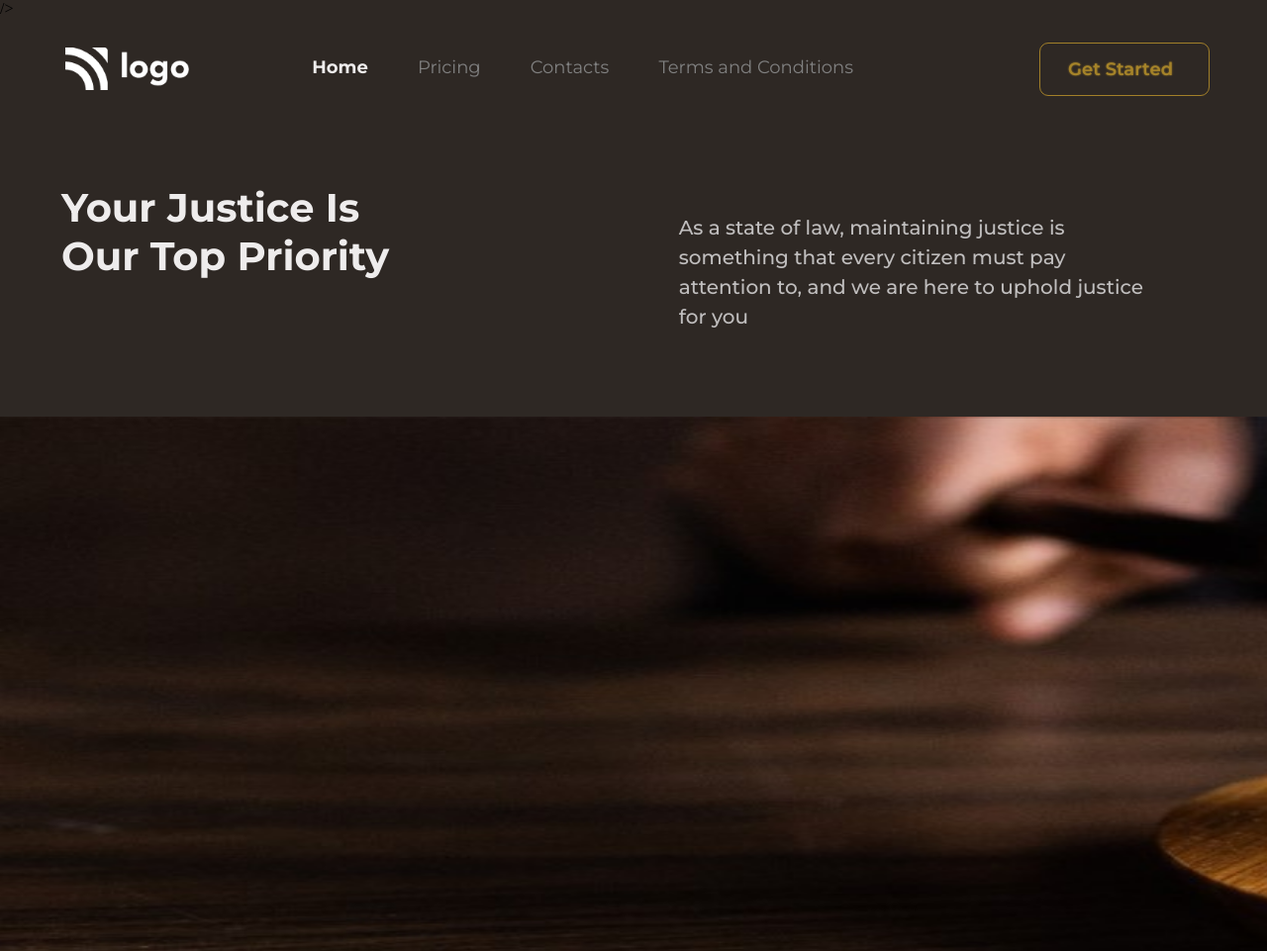
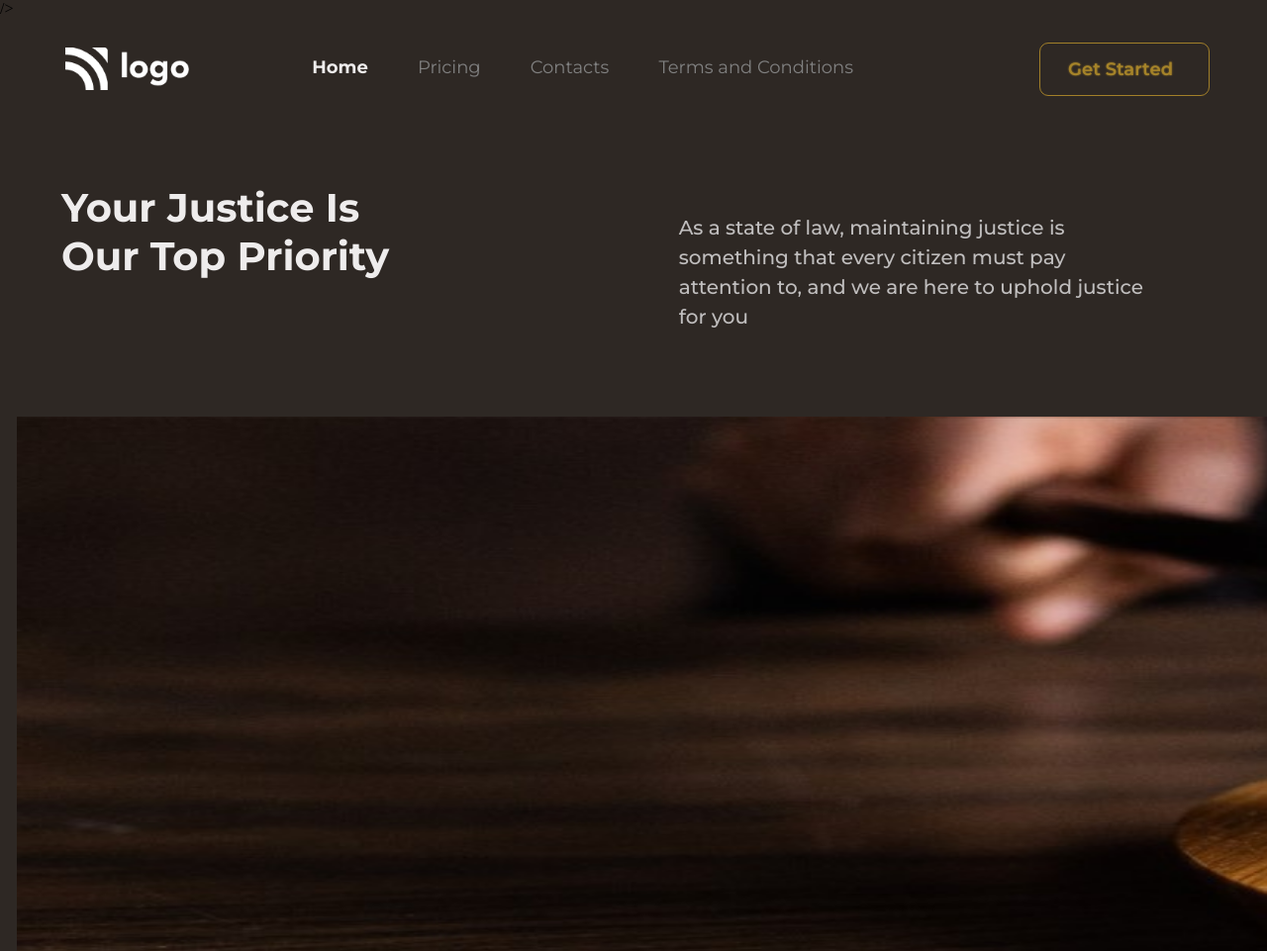
Before and after one commit to shubhlabh123/Project-3-Court-Justice, a plain HTML site: page index.html in a window 1280 px wide. Shown: the top 961 px of the page at 99% size. Drawn offline with Linux system fonts and the light colour scheme; a web font is replaced by a local one.

Commit message:
Update style.css

```diff
--- a/style.css
+++ b/style.css
@@ -96,7 +96,7 @@ body {
 .body img {
   height: 550px;
   width: 325vh;
-  margin-left: -63px;
+  margin-left: -45px;
 }
 .btm-image {
   margin: 32px -37px 24px 1095px;
```
